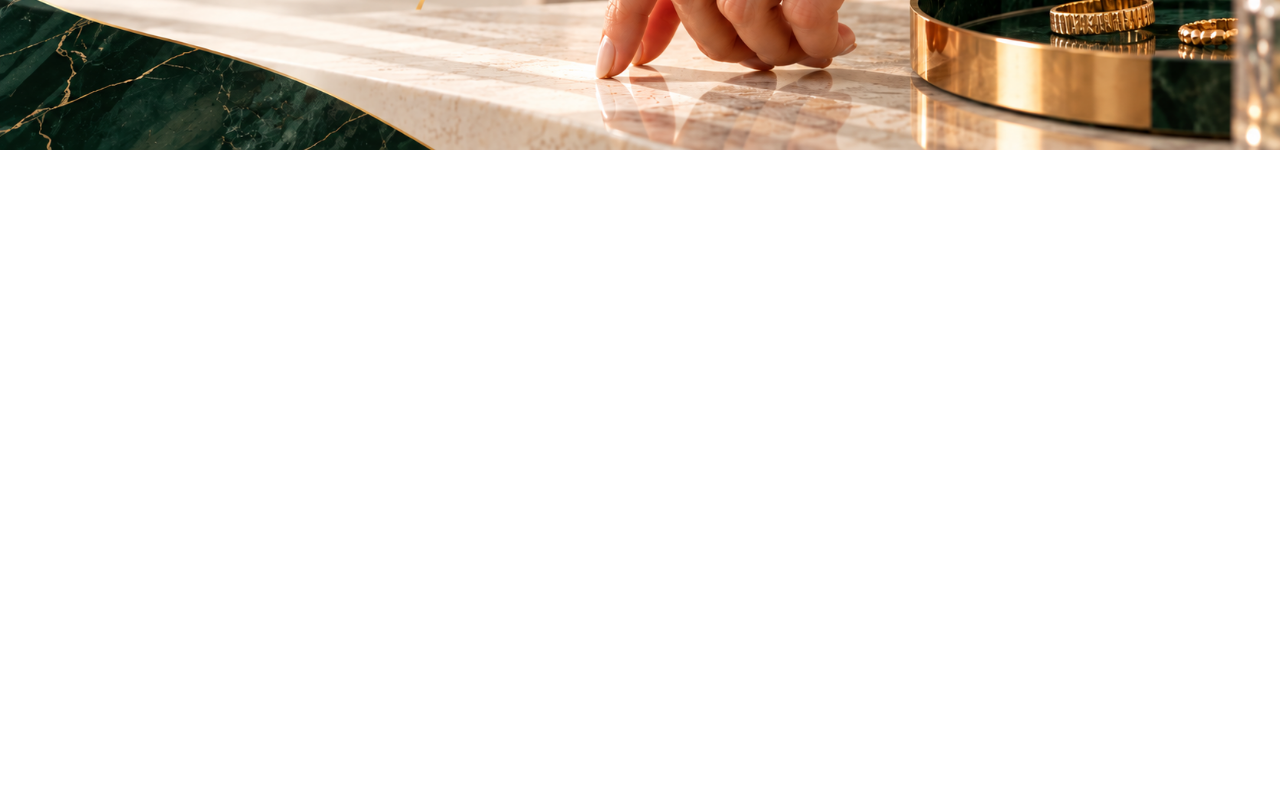
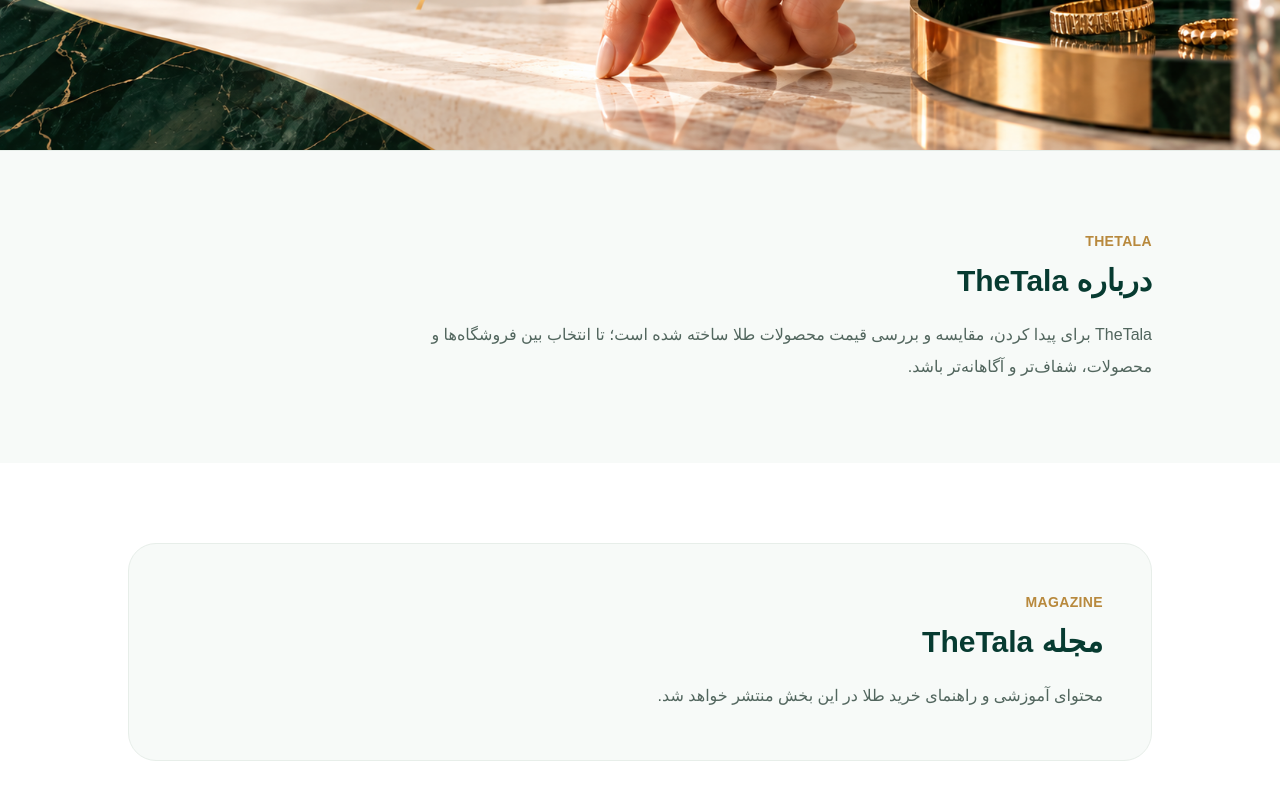
Before and after one commit to agasepehr/talayab, a Next.js app in the folder web/: page / in a window 1280 px wide. Shown: the part 570-1370 px from the top of the page. Before the commit the page ends 800 px from the top, so only its background shows below. Built offline with nearby package versions, Linux system fonts and the light colour scheme.

Commit message:
Add homepage anchor sections

```diff
--- a/web/src/app/page.tsx
+++ b/web/src/app/page.tsx
@@ -179,6 +179,28 @@
 
       </section>
 
+
+      <section id="about" dir="rtl" className="border-t border-[#E7EEE9] bg-[#F7FAF8] px-[8%] py-20">
+        <div className="mx-auto max-w-5xl">
+          <div className="text-sm font-semibold tracking-wide text-[#B8893D]">THETALA</div>
+          <h2 className="mt-3 text-3xl font-extrabold text-[#073B31]">درباره TheTala</h2>
+          <p className="mt-5 max-w-3xl text-base leading-8 text-[#52665E]">
+            TheTala برای پیدا کردن، مقایسه و بررسی قیمت محصولات طلا ساخته شده است؛
+            تا انتخاب بین فروشگاه‌ها و محصولات، شفاف‌تر و آگاهانه‌تر باشد.
+          </p>
+        </div>
+      </section>
+
+      <section id="magazine" dir="rtl" className="bg-white px-[8%] py-20">
+        <div className="mx-auto max-w-5xl rounded-[28px] border border-[#E7EEE9] bg-[#F7FAF8] p-8 md:p-12">
+          <div className="text-sm font-semibold tracking-wide text-[#B8893D]">MAGAZINE</div>
+          <h2 className="mt-3 text-3xl font-extrabold text-[#073B31]">مجله TheTala</h2>
+          <p className="mt-5 text-base leading-8 text-[#52665E]">
+            محتوای آموزشی و راهنمای خرید طلا در این بخش منتشر خواهد شد.
+          </p>
+        </div>
+      </section>
+
     </main>
   );
 }
```
